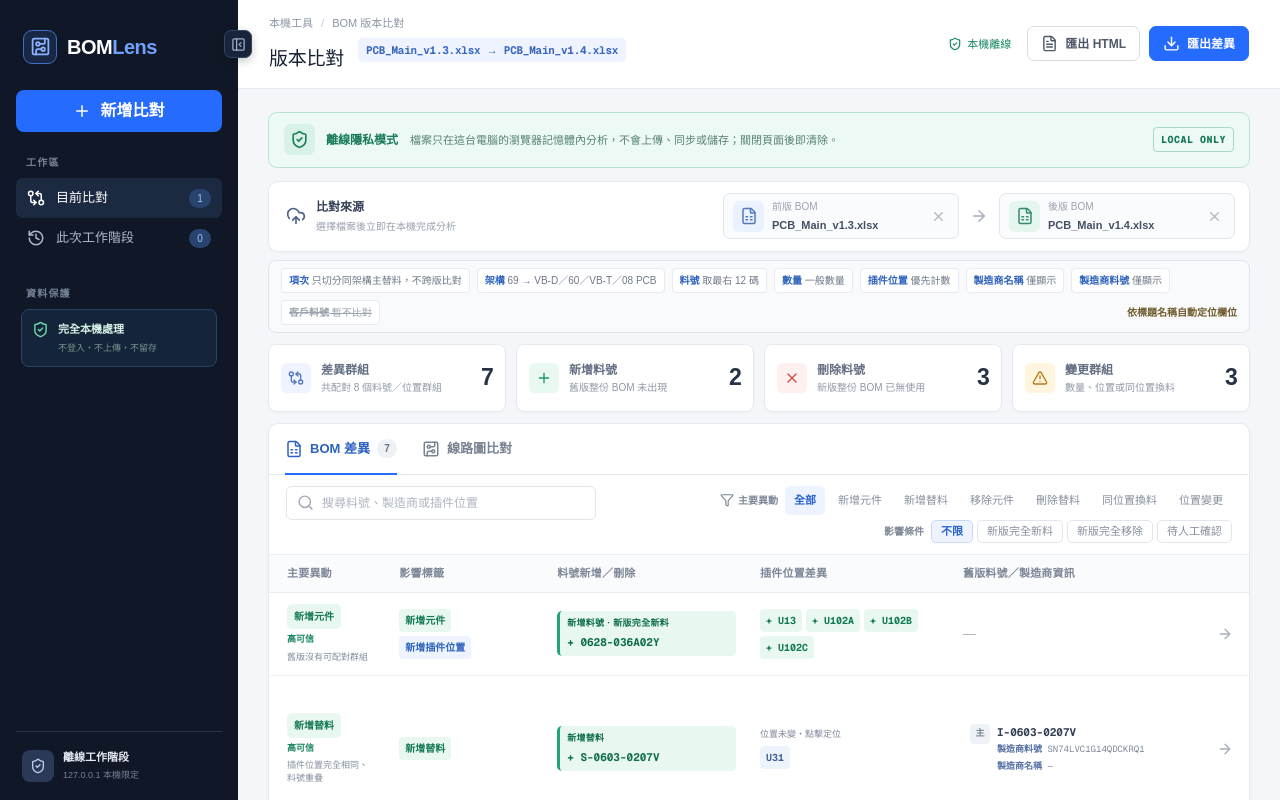
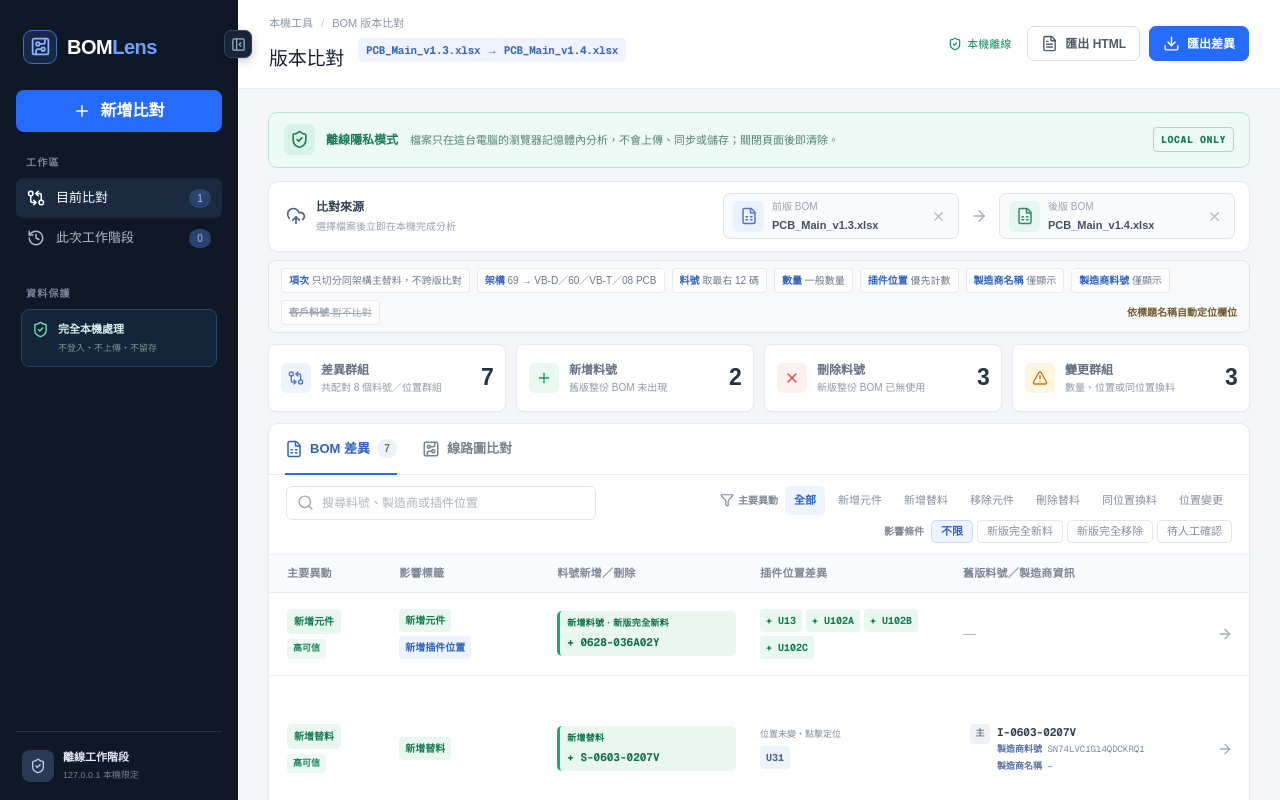
Before and after one commit to johnny802023-YU/BOMLens, a Next.js app: page / in a window 1280 px wide. Shown: the top 800 px of the page. Built offline with nearby package versions, Linux system fonts and the light colour scheme.

Commit message:
Show confidence details on hover

```diff
--- a/app/globals.css
+++ b/app/globals.css
@@ -167,11 +167,17 @@ tr:hover td { background: #fbfcff; }
 .primary-badge.removed { color: #b14949; background: #fff0f0; }
 .primary-badge.changed { color: #2c63bd; background: #edf3ff; }
 .primary-badge.replacement { color: #9a651b; background: #fff3dc; }
-.primary-stack { display: flex; flex-direction: column; align-items: flex-start; gap: 4px; }
-.structure-context { max-width: 105px; color: #526176; font-size: 9px; font-weight: 700; line-height: 1.4; overflow-wrap: anywhere; }
-.confidence { font-size: 9px; font-weight: 800; }
-.confidence.high { color: #16835d; }.confidence.medium { color: #9a651b; }.confidence.low { color: #b14949; }
-.match-reason { max-width: 105px; color: #838d9d; font-size: 9px; line-height: 1.4; }
+.primary-stack { position: relative; display: flex; flex-direction: column; align-items: flex-start; gap: 5px; }
+.confidence-popover { position: relative; display: inline-flex; }
+.confidence { padding: 3px 6px; border: 0; border-radius: 4px; font-size: 9px; font-weight: 800; cursor: help; white-space: nowrap; }
+.confidence.high { color: #16835d; background: #edf8f3; }.confidence.medium { color: #9a651b; background: #fff6e5; }.confidence.low { color: #b14949; background: #fff0f0; }
+.confidence-tooltip { position: absolute; z-index: 25; left: 0; top: calc(100% + 7px); width: 240px; padding: 10px 12px; display: flex; flex-direction: column; gap: 8px; border: 1px solid #34435c; border-radius: 7px; background: #17243a; color: #edf2f8; box-shadow: 0 8px 24px rgba(16,24,40,.24); font-size: 10px; line-height: 1.45; opacity: 0; visibility: hidden; pointer-events: none; transform: translateY(-4px); transition: opacity .14s ease, transform .14s ease, visibility .14s ease; }
+.confidence-tooltip span { display: flex; flex-direction: column; gap: 2px; overflow-wrap: anywhere; }
+.confidence-tooltip b { color: #9db9e7; font-size: 9px; }
+.confidence-tooltip em { color: #ffd28a; font-style: normal; font-weight: 700; }
+.confidence-popover:hover .confidence-tooltip, .confidence-popover:focus-within .confidence-tooltip { opacity: 1; visibility: visible; transform: translateY(0); }
+tbody tr:nth-last-child(-n+2) .confidence-tooltip { top: auto; bottom: calc(100% + 7px); transform: translateY(4px); }
+tbody tr:nth-last-child(-n+2) .confidence-popover:hover .confidence-tooltip, tbody tr:nth-last-child(-n+2) .confidence-popover:focus-within .confidence-tooltip { transform: translateY(0); }
 .refdes { font-family: var(--font-geist-mono); color: #364258; font-size: 12px; }
 .no-change { color: #a5acb7; }
 .b-diff-list { display: flex; flex-direction: column; gap: 5px; }
--- a/app/page.tsx
+++ b/app/page.tsx
@@ -450,7 +450,18 @@ function SessionDialog({ records, onClose }: { records: ImportRecord[]; onClose:
 function PrimaryTypeBadge({ item }: { item: BomDiff }) {
   const label = item.matchConfidence === "high" ? "高可信" : item.matchConfidence === "medium" ? "中可信" : "低可信";
   const structure = diffStructureLabel(item);
-  return <div className="primary-stack"><span className={`primary-badge ${primaryTypeTone(item.primaryType)}`}>{primaryTypeLabel(item.primaryType)}</span>{structure && <small className="structure-context">所屬架構<br />{structure}</small>}<small className={`confidence ${item.matchConfidence}`}>{item.needsReview ? "待確認 · " : ""}{label}</small><small className="match-reason">{item.matchReason}</small></div>;
+  const confidenceLabel = `${item.needsReview ? "待確認，" : ""}${label}。${structure ? `所屬架構：${structure}。` : ""}配對依據：${item.matchReason}`;
+  return <div className="primary-stack">
+    <span className={`primary-badge ${primaryTypeTone(item.primaryType)}`}>{primaryTypeLabel(item.primaryType)}</span>
+    <span className="confidence-popover">
+      <button type="button" className={`confidence ${item.matchConfidence}`} aria-label={confidenceLabel}>{item.needsReview ? "待確認 · " : ""}{label}</button>
+      <span className="confidence-tooltip" role="tooltip">
+        {structure && <span><b>所屬架構</b>{structure}</span>}
+        <span><b>配對依據</b>{item.matchReason}</span>
+        {item.needsReview && <em>此群組需要人工確認</em>}
+      </span>
+    </span>
+  </div>;
 }
 
 function ChangeFields({ fields }: { fields: string[] }) {
```
Also changed, not shown: 1 other file (tests, documents, lock files or other folders).
